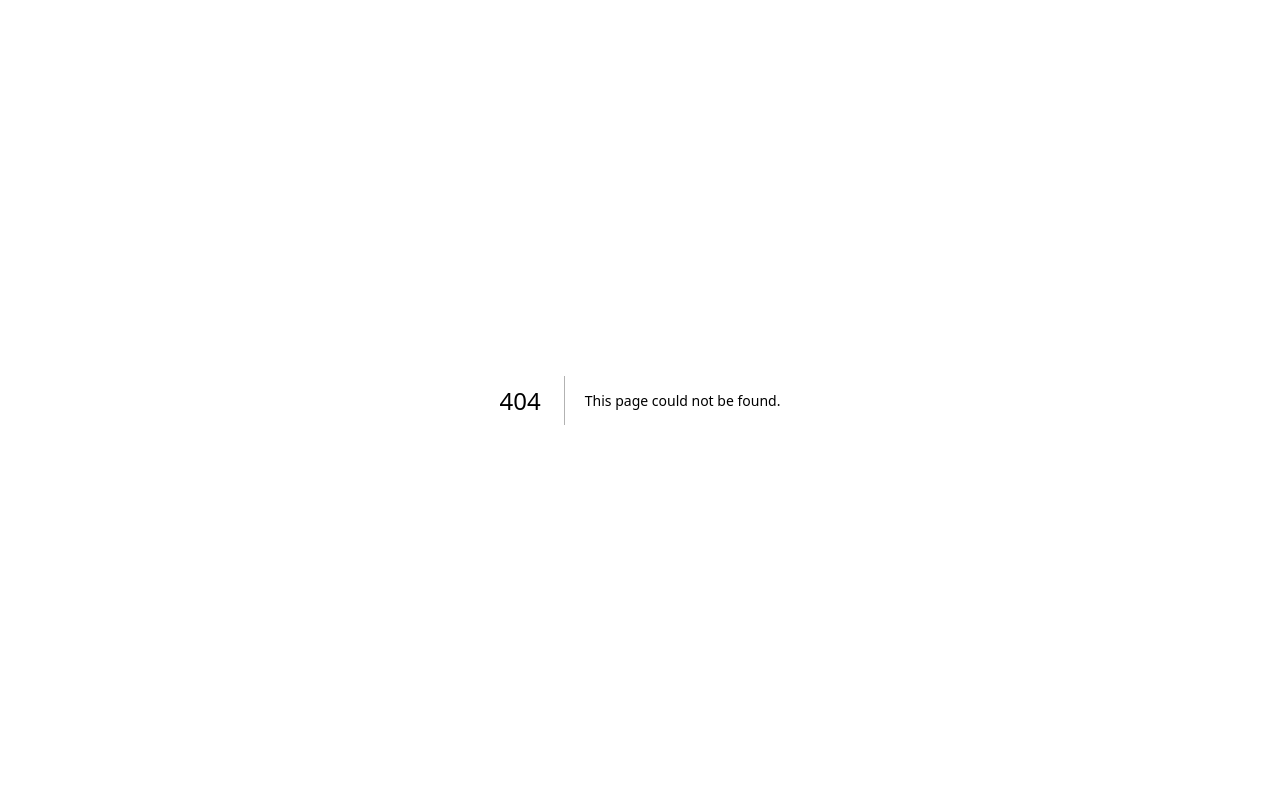
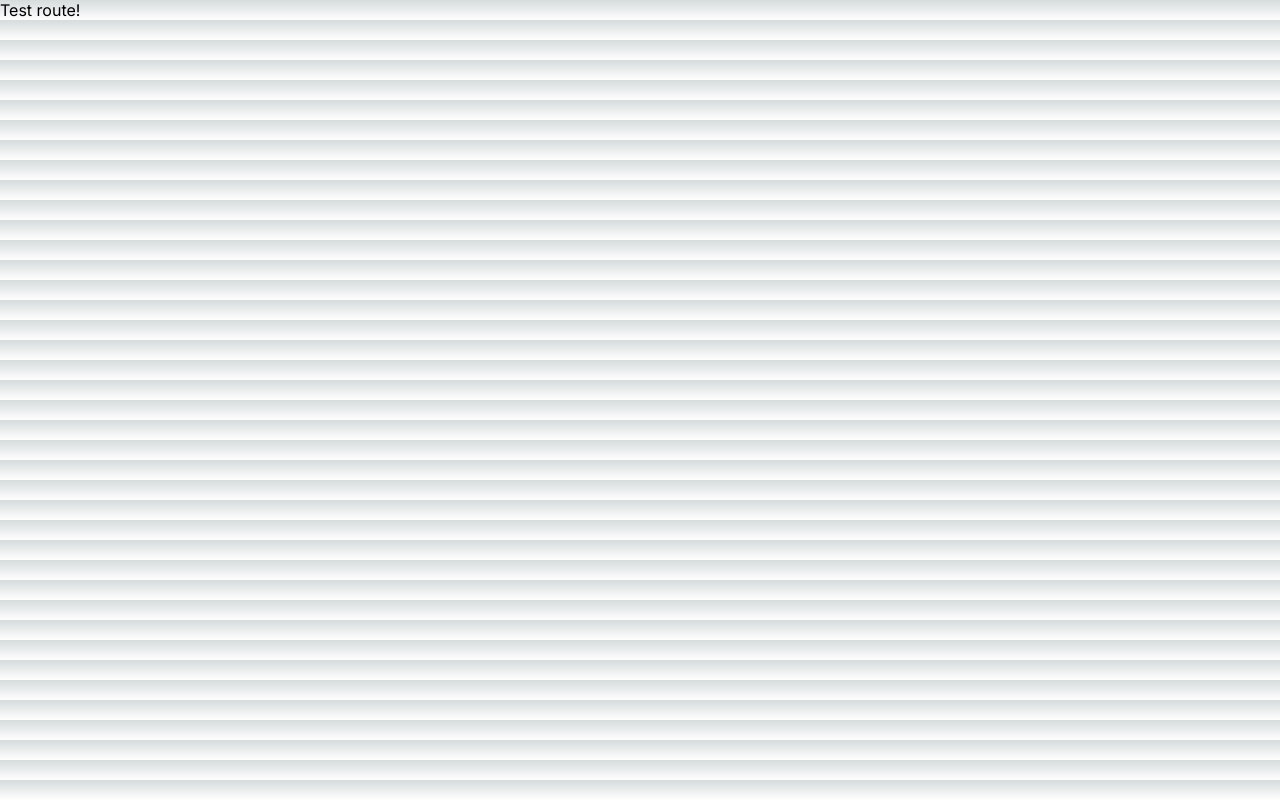
Before and after one commit to knownotunknown/HackTX_2023, a Next.js app: page /testing in a window 1280 px wide. Before the commit this address had no page. Built offline with nearby package versions, Linux system fonts and the light colour scheme.

Commit message:
adding in test route for example

```diff
--- /dev/null
+++ b/src/app/testing/page.js
@@ -0,0 +1,7 @@
+
+export default function Home() {
+    return (
+        <div>Test route!</div>
+
+    )
+}
```
